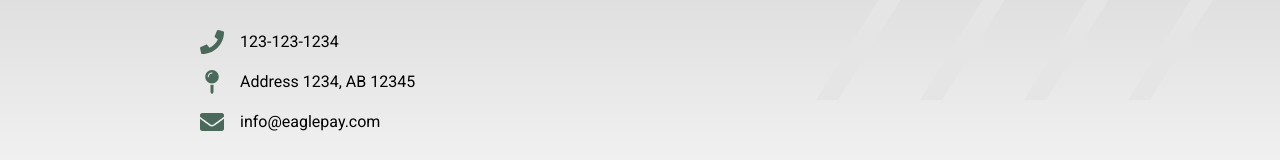
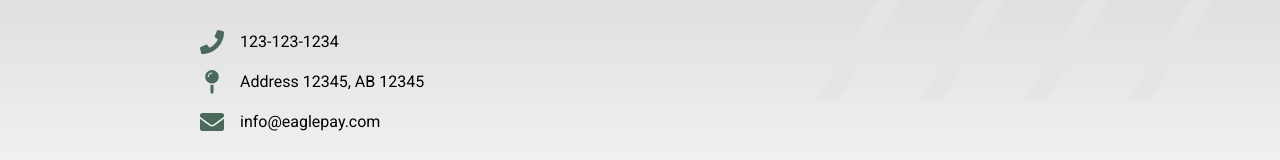
Before and after one commit to ant-dot-comm/eaglepay, a React (Create React App) app: page / in a window 1280 px wide. Shown: the part 5016-5176 px from the top of the page. Built offline with nearby package versions, Linux system fonts and the light colour scheme.

Commit message:
gh-pages

```diff
--- a/src/App.js
+++ b/src/App.js
@@ -1,4 +1,4 @@
-import { BrowserRouter as Router, Route, Routes } from 'react-router-dom';
+import React from 'react';
 
 import { Header, Footer } from './components';
 import { Landing } from './pages/Landing';
@@ -7,13 +7,11 @@ import './App.scss';
 
 function App() {
   return (
-    <Router>
+    <div>
       <Header />
-      <Routes>
-        <Route exact path="/" element={<Landing />} />
-      </Routes>
+      <Landing />
       <Footer />
-    </Router>
+    </div>
   );
 }
 
--- a/src/components/Footer.js
+++ b/src/components/Footer.js
@@ -38,7 +38,7 @@ export const Footer = () => {
           <div className="max-md:flex max-md:flex-col max-md:w-fit max-md:mx-auto">
             <a href="/"><Logo height={40}  className="mb-32"/></a>
             <div className="flex items-center gap-16 md:ml-64 mb-16"><FaPhone className="text-emerald-40" size={24} />123-123-1234</div>
-            <div className="flex items-center gap-16 md:ml-64 mb-16"><FaMapPin className="text-emerald-40" size={24} />Address 1234, AB 12345</div>
+            <div className="flex items-center gap-16 md:ml-64 mb-16"><FaMapPin className="text-emerald-40" size={24} />Address 12345, AB 12345</div>
             <div className="flex items-center gap-16 md:ml-64"><FaEnvelope className="text-emerald-40" size={24} />info@eaglepay.com</div>
           </div>
           <hr className="border-t border-neutral-400 my-32"  />
```
